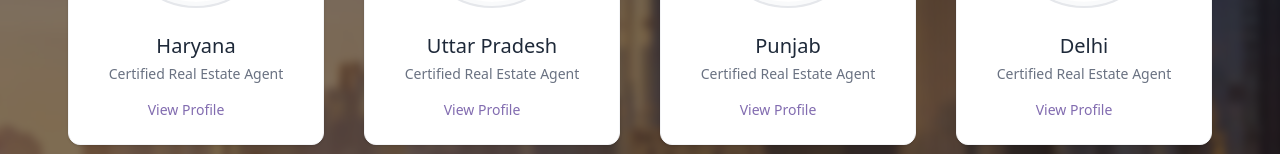
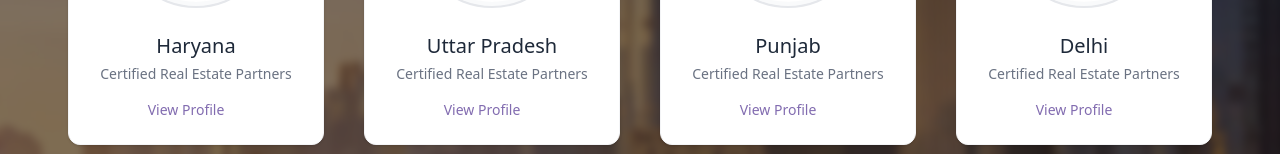
Before and after one commit to rajeev-the/Final_real_Estate, a React (Vite) app: page /agents in a window 1280 px wide. Shown: the part 741-895 px from the top of the page. Built offline with nearby package versions, Linux system fonts and the light colour scheme; no server answers.

Commit message:
first commit

```diff
--- a/src/componets/BoxAgent.jsx
+++ b/src/componets/BoxAgent.jsx
@@ -27,7 +27,7 @@ const BoxAgent = ({ image, text }) => {
         {text}
       </p>
       <p className="text-sm text-gray-500 mt-1">
-        Certified Real Estate Agent
+        Certified Real Estate Partners
       </p>
     </div>
 
```
